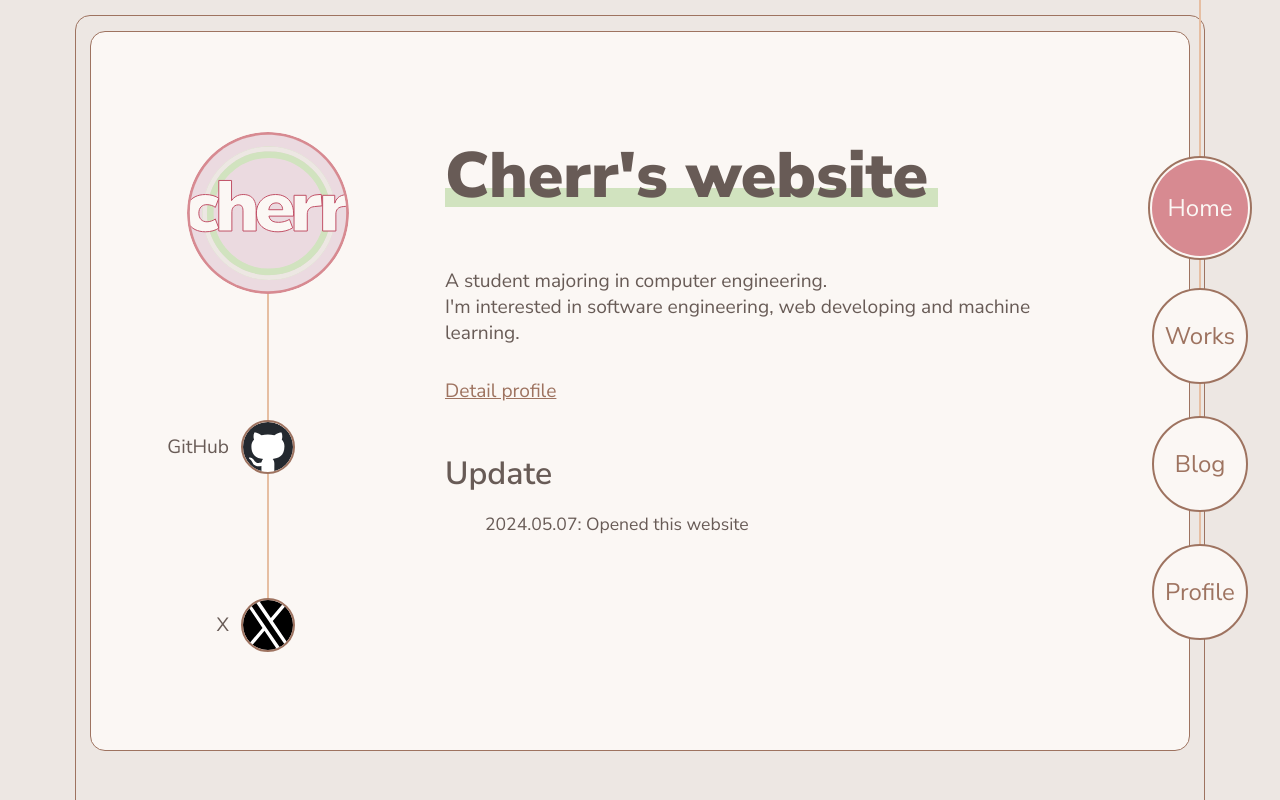
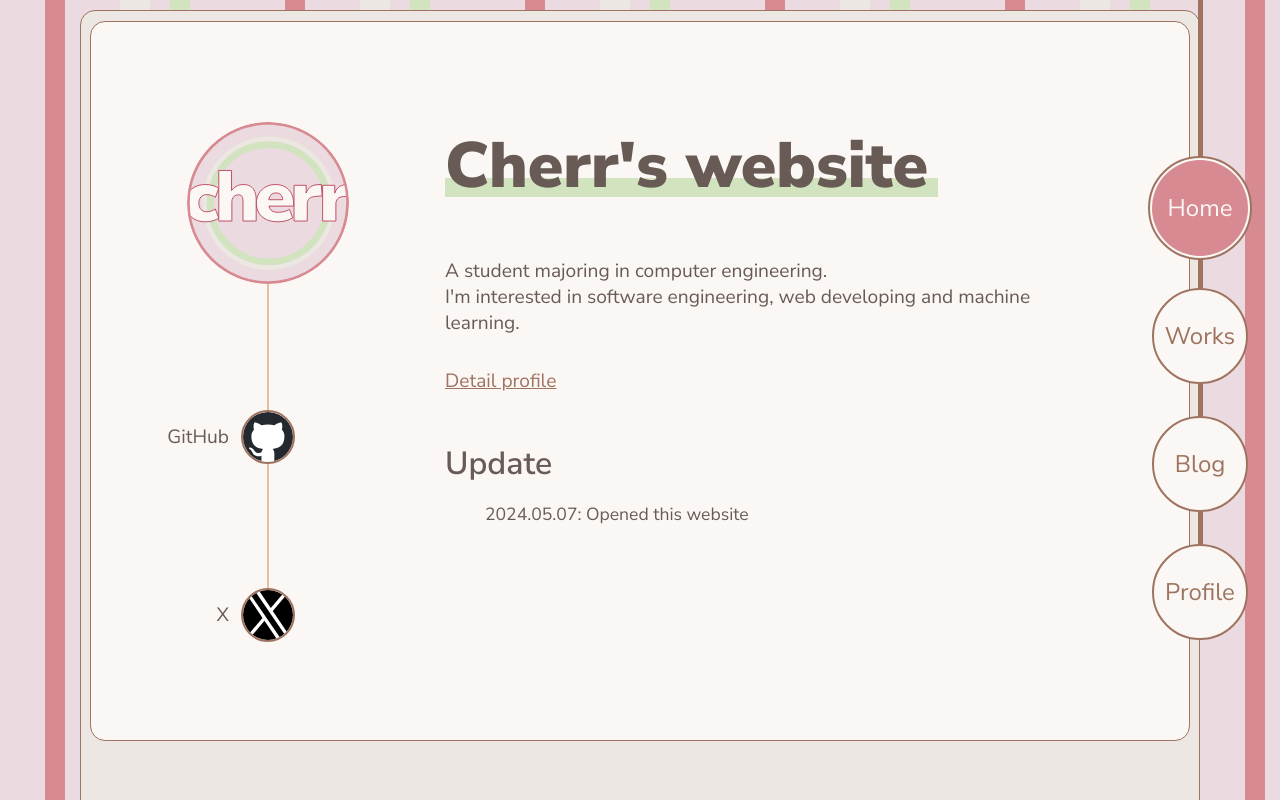
Before and after one commit to cherr0406/cherr0406.github.io, a Next.js app: page / in a window 1280 px wide. Shown: the top 800 px of the page. Built offline with nearby package versions, Linux system fonts and the light colour scheme.

Commit message:
feat: add background

```diff
--- a/src/app/components/components.module.css
+++ b/src/app/components/components.module.css
@@ -56,9 +56,9 @@
 
 .navLine {
   position: relative;
-  width: 2px;
+  width: 5px;
   height: 2rem;
-  background-color: var(--divider);
+  background-color: var(--secondary-text);
   margin: 0 auto;
   z-index: -2;
 }
@@ -68,9 +68,9 @@
 
 .hangingLine {
   position: absolute;
-  width: 2px;
+  width: 5px;
   height: 50vh;
-  background-color: var(--divider);
+  background-color: var(--secondary-text);
   margin: -50vh auto;
   z-index: -1;
 }
--- a/src/app/globals.css
+++ b/src/app/globals.css
@@ -1,9 +1,10 @@
 :root {
-  --width: 70vw;
+  --width: 75vw;
   --min-width: 1100px;
   --icon-size: 50px;
   --border-radius: 15px;
-  --border-between: 15px;
+  --border-between: 10px;
+  --stripe-width: 45px;
   --font-mono: ui-monospace, Menlo, Monaco, "Cascadia Mono", "Segoe UI Mono", "Roboto Mono",
     "Oxygen Mono", "Ubuntu Monospace", "Source Code Pro", "Fira Mono", "Droid Sans Mono",
     "Courier New", monospace;
@@ -47,7 +48,24 @@
 
 body {
   color: var(--primary-text);
-  background: var(--background);
+  background-image: repeating-linear-gradient(
+    /* 45, 20, 55, 30, 20, 20, 50 */
+    90deg,
+    var(--light-primary),
+    var(--light-primary) 45px,
+    var(--primary) 45px,
+    var(--primary) 65px,
+    var(--light-primary) 65px,
+    var(--light-primary) 120px,
+    var(--background) 120px,
+    var(--background) 150px,
+    var(--light-primary) 150px,
+    var(--light-primary) 170px,
+    var(--accent) 170px,
+    var(--accent) 190px,
+    var(--light-primary) 190px,
+    var(--light-primary) 240px
+  );
 }
 
 main {
```
